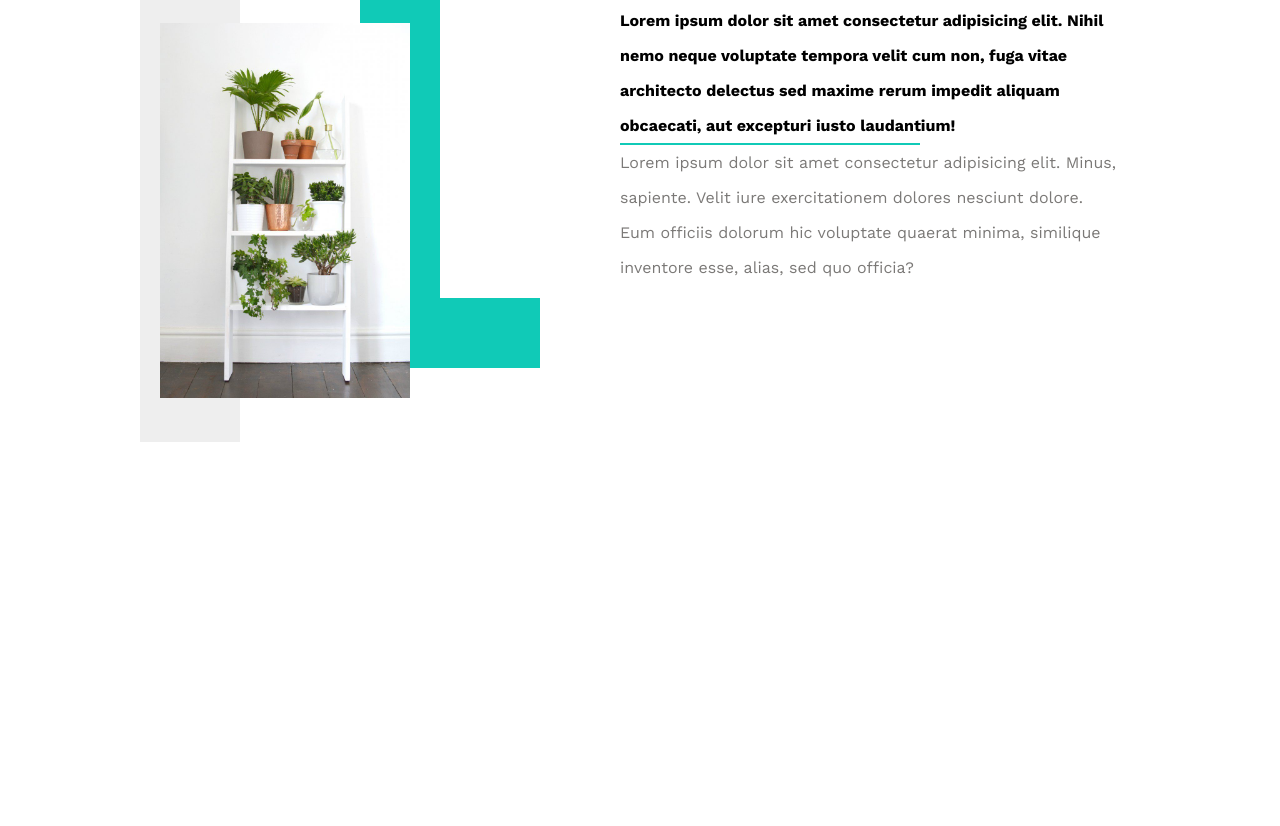
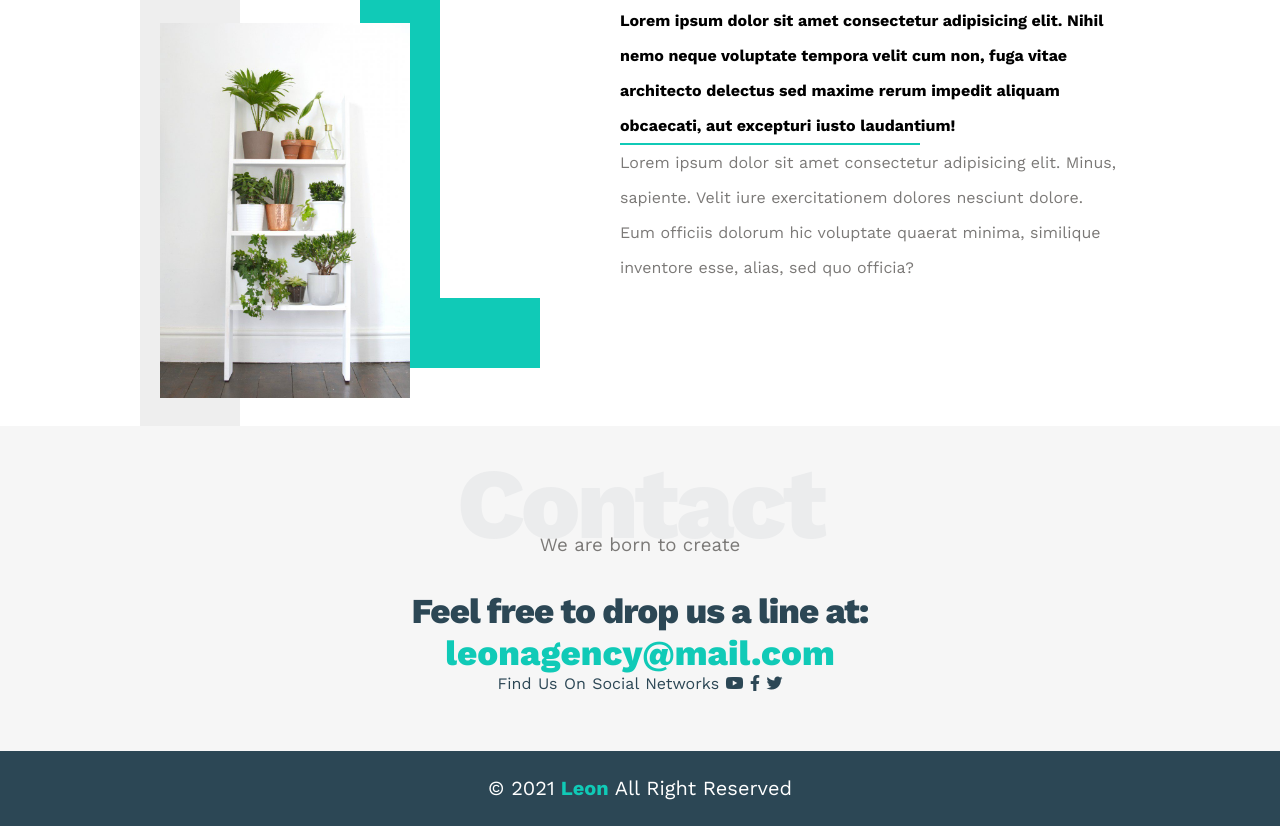
Before and after one commit to zyadfallatah/templateNum1, a plain HTML site: page index.html in a window 1280 px wide. Shown: the part 2384-3210 px from the top of the page. Before the commit the page ends 2826 px from the top, so only its background shows below. Drawn offline with nearby package versions, Linux system fonts and the light colour scheme.

Commit message:
contact section added

```diff
--- a/index.html
+++ b/index.html
@@ -35,7 +35,7 @@
             <a href="#about">about</a>
           </li>
           <li>
-            <a href="">contact</a>
+            <a href="#contact">contact</a>
           </li>
         </ul>
       </nav>
@@ -187,5 +187,27 @@
     </main>
   </section>
   <!-- end of about section -->
+
+  <!-- start footer -->
+  <footer class="footer">
+    <main class="container">
+      <h2 id="contact" class="title">
+        contact
+        <h3 class="title-descripe">We are born to create</h3>
+      </h2>
+      <article class="main-text">
+        <h4 class="text-first-line">Feel free to drop us a line at:</h4>
+        <a class="text-second-line" href="">leonagency@mail.com</a>
+        <p class="text-third-line"> Find Us On Social Networks
+          <i class="fab fa-youtube"></i>
+          <i class="fab fa-facebook-f"></i>
+          <i class="fab fa-twitter"></i>
+        </p>
+      </article>
+      <section class="credit">
+        © 2021 <span class="leon"> Leon </span> All Right Reserved
+      </section>
+    </main>
+  </footer>
 </body>
 </html>
--- a/main.css/main.css
+++ b/main.css/main.css
@@ -793,7 +793,7 @@ section .img::before {
 /* media quiers */
 @media (max-width: 767px) {
   .about {
-    height: 120vh;
+    height: 127vh;
   }
   .about .container {
     display: inline-block;
@@ -801,7 +801,7 @@ section .img::before {
     height: 90vh;
   }
   .title-descripe {
-    top: 1.5%;
+    top: 0.5%;
   }
   .img-section {
     position: relative;
@@ -895,3 +895,94 @@ section .img::before {
 }
 
 /* end of media quiers */
+
+/* end about section */
+
+/* start footer */
+.footer {
+  background-color: var(--third-color) ;
+  height: 50vh;
+}
+.footer .container {
+  display: flex;
+  flex-wrap: wrap;
+  align-content: space-between;
+  width: 100%;
+  height: 50vh;
+}
+.footer .main-text {
+  display: flex;
+  flex-wrap: wrap;
+  justify-content: center;
+  position: relative;
+  bottom: 40px;
+  width: 100%;
+  text-align: center;
+  height: 13vh;
+}
+.footer .text-first-line,
+.footer .text-second-line,
+.footer .text-third-line {
+  width: 100%;
+}
+.footer .text-first-line,
+.footer .text-second-line {
+  font-weight: 800;
+  font-size: 25px;
+}
+.footer .text-first-line {
+  word-spacing: -1px;
+  letter-spacing: -1px;
+  color: var(--secondry-color);
+  margin: 0;
+}
+.footer .text-second-line {
+  color: var(--main-color);
+  text-decoration: none;
+}
+.footer .text-third-line {
+  color: var(--secondry-color);
+  margin: 0;
+  word-spacing: 1px;
+}
+.footer .credit {
+  display: flex;
+  justify-content: center;
+  align-items: center;
+  width: 100%;
+  height: 75px;
+  font-weight: 400;
+  color: #ffffff;
+  background-color: var(--secondry-color);
+}
+.footer .leon {
+  color: var(--main-color);
+  word-spacing: 3px;
+  width: 45px;
+  text-align: center;
+  font-weight: 700;
+}
+.footer .credit:first-child {
+  color: var(--main-color);
+}
+/* start media */
+@media (max-width: 767px) {
+  .footer .title-descripe {
+    top: -10.5%;
+  }
+}
+@media (min-width: 768px)  {
+  .footer .title-descripe {
+    top: -10%;
+  }
+  .footer .text-first-line,
+  .footer .text-second-line {
+    font-size: 35px;
+  }
+  .footer .credit {
+    font-size: 20px;
+  }
+  .footer .leon {
+    width: 60px;
+  }
+}
```
